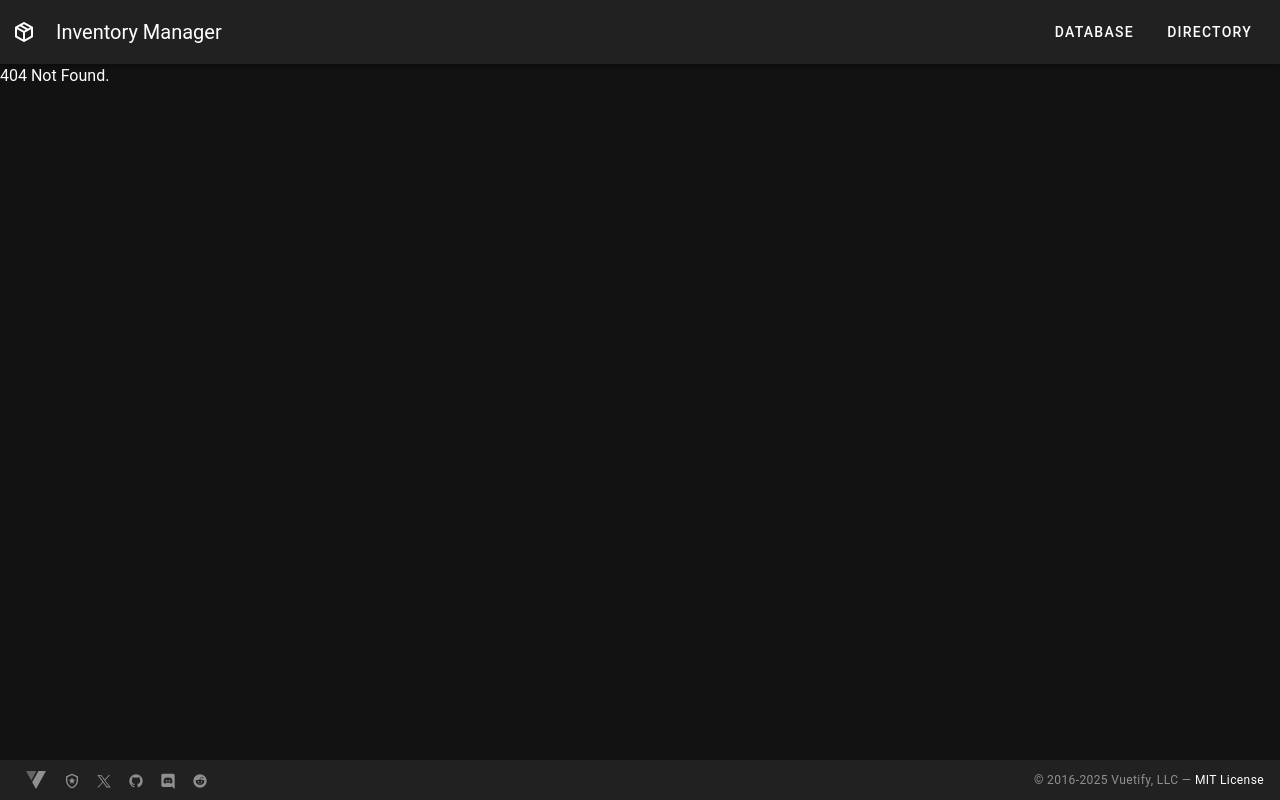
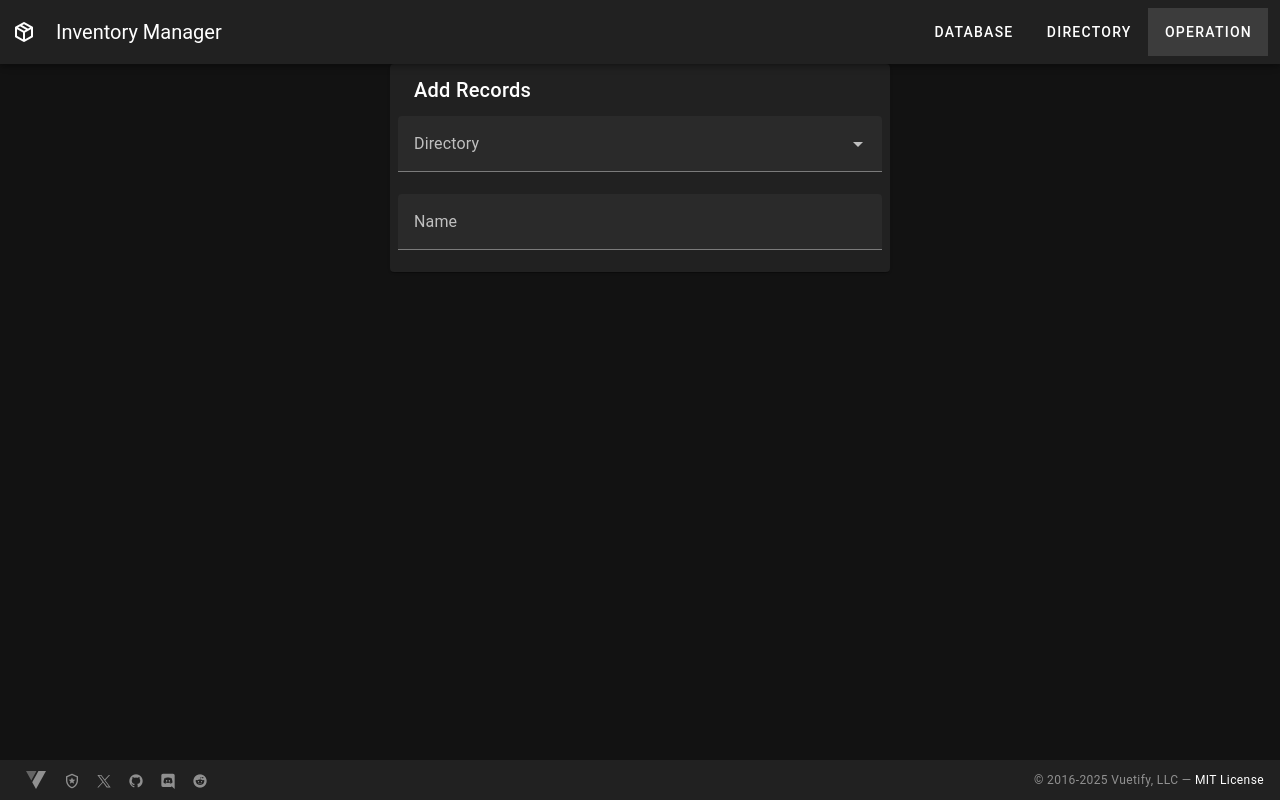
Before and after one commit to SuzuSys/inventory-manager, a Vue app: page /Operation in a window 1280 px wide. Before the commit this address had no page. Built offline with nearby package versions, Linux system fonts and the light colour scheme.

Commit message:
add Operation page

```diff
--- a/src/components/AppHeader.vue
+++ b/src/components/AppHeader.vue
@@ -30,6 +30,9 @@ route.beforeEach((to, _, next) => {
       <v-btn value="Directory" @click="$router.push('/Directory')">
         Directory
       </v-btn>
+      <v-btn value="Operation" @click="$router.push('/Operation')">
+        Operation
+      </v-btn>
     </v-btn-toggle>
   </v-app-bar>
 </template>
--- /dev/null
+++ b/src/pages/Operation.vue
@@ -0,0 +1,16 @@
+<script lang="ts" setup>
+const name = ref("");
+</script>
+
+<template>
+  <v-card title="Add Records" :max-width="500" class="mx-auto px-2">
+    <v-form ref="form">
+      <v-autocomplete
+        clearable
+        label="Directory"
+        :items="['hey', 'guys']"
+      ></v-autocomplete>
+      <v-text-field v-model="name" label="Name" required></v-text-field>
+    </v-form>
+  </v-card>
+</template>
--- a/src/typed-router.d.ts
+++ b/src/typed-router.d.ts
@@ -21,5 +21,6 @@ declare module 'vue-router/auto-routes' {
     '/[...path]': RouteRecordInfo<'/[...path]', '/:path(.*)', { path: ParamValue<true> }, { path: ParamValue<false> }>,
     '/Database': RouteRecordInfo<'/Database', '/Database', Record<never, never>, Record<never, never>>,
     '/Directory': RouteRecordInfo<'/Directory', '/Directory', Record<never, never>, Record<never, never>>,
+    '/Operation': RouteRecordInfo<'/Operation', '/Operation', Record<never, never>, Record<never, never>>,
   }
 }
```
